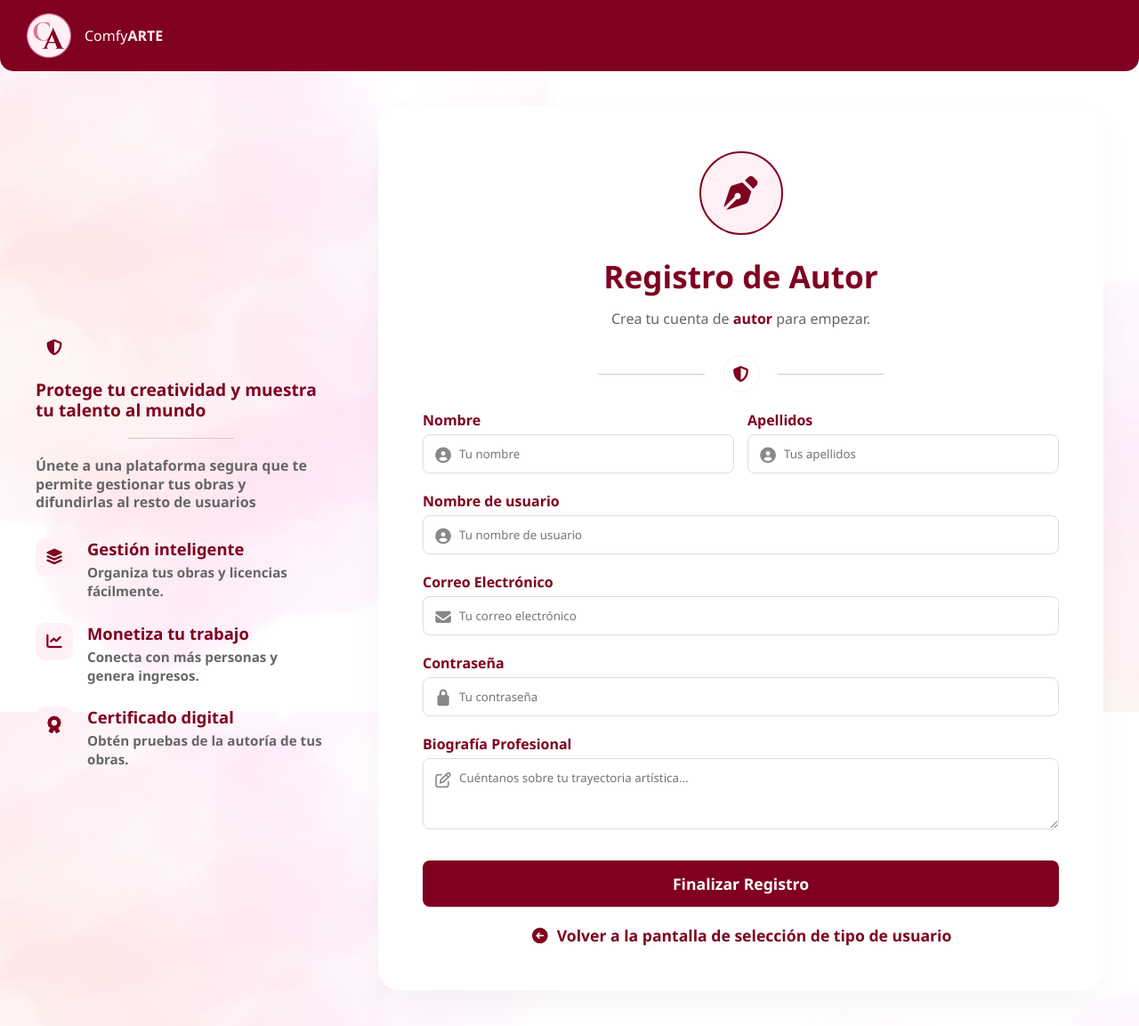
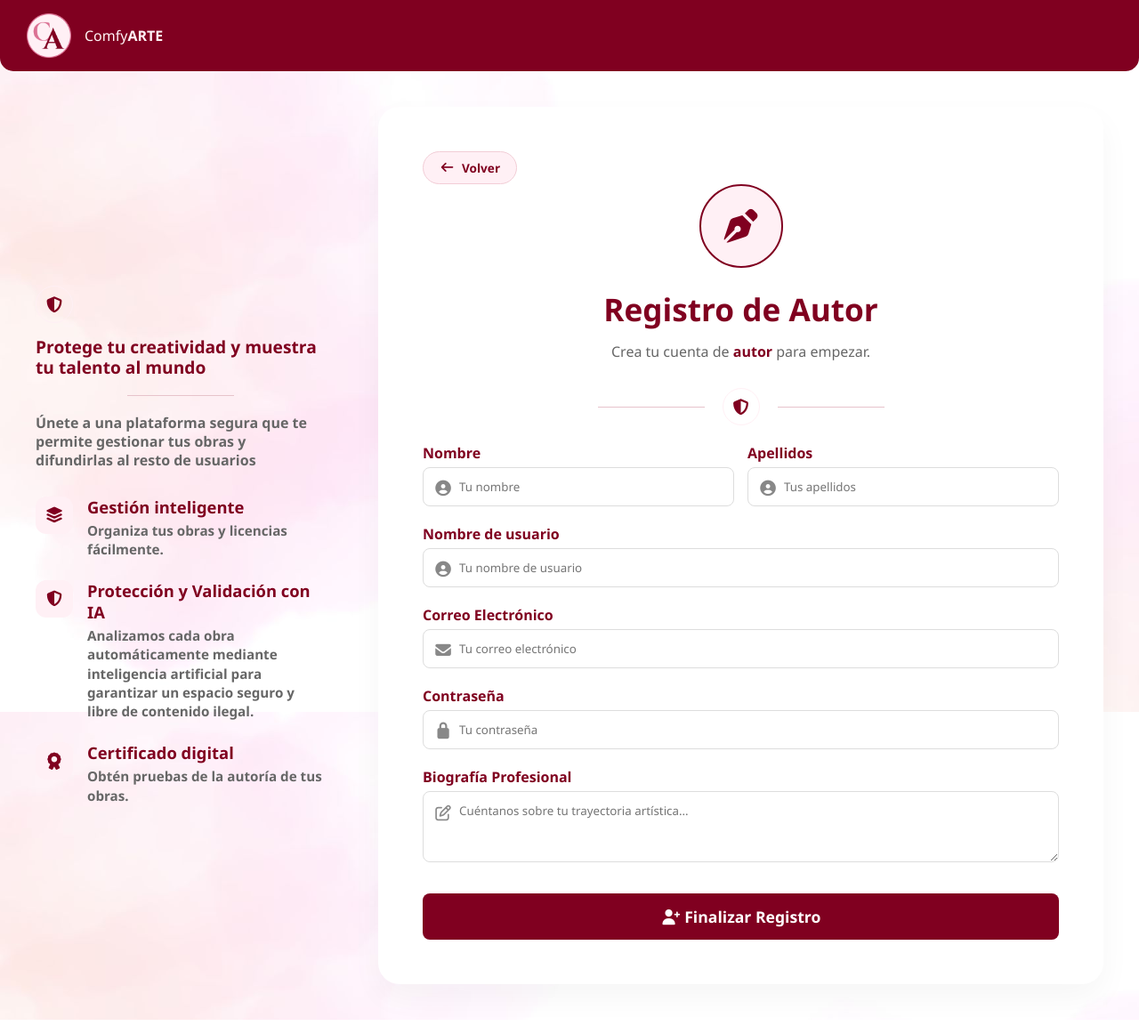
Before and after one commit to vickkky3/comfyArte, a Vue app in the folder authorship/authorship-frontend/: page /register/author in a window 1280 px wide. Shown: the whole page at 89% size. Built offline with nearby package versions, Linux system fonts and the light colour scheme.

Commit message:
mejora de la pantalla de registerForm

```diff
--- a/authorship/authorship-frontend/src/components/RegisterForm.vue
+++ b/authorship/authorship-frontend/src/components/RegisterForm.vue
@@ -52,11 +52,12 @@
 
             <div class="feature-item">
               <div class="feature-icon">
-                <i class="fa-solid fa-chart-line"></i>
+                <i class="fa-solid fa-shield-halved"></i>
               </div>
               <div class="feature-text">
-                <h2>Monetiza tu trabajo</h2>
-                <p>Conecta con más personas y genera ingresos.</p>
+                <h2>Protección y Validación con IA</h2>
+                <p>Analizamos cada obra automáticamente mediante inteligencia artificial para garantizar un espacio
+                  seguro y libre de contenido ilegal.</p>
               </div>
             </div>
 
@@ -106,8 +107,9 @@
                 <i class="fa-solid fa-heart"></i>
               </div>
               <div class="feature-text">
-                <h2>Apoyo directo al creador</h2>
-                <p>Fomenta el consumo responsable y valora el talento de tus artistas favoritos.</p>
+                <h2>Sigue a tus autores y guarda obras</h2>
+                <p>Guarda tus creaciones favoritas en tu lista personal y mantente al día siguiendo directamente el
+                  trabajo de los creadores.</p>
               </div>
             </div>
           </div>
@@ -116,6 +118,11 @@
       </div>
     </div>
     <div class="form-container">
+      <router-link to="/" class="btn-back-top">
+        <i class="fa-solid fa-arrow-left"></i>
+        <span>Volver</span>
+      </router-link>
+
       <div v-if="currentRol === 'author'" class="icon-circle author">
         <i class="fa-solid fa-pen-nib"></i>
       </div>
@@ -200,21 +207,15 @@
           </div>
           <small class="info-help">Selecciona los tipos de contenido que deseas descubrir en tu catálogo.</small>
         </div>
-
         <button class="btn-register" type="submit" :disabled="loading">
           <template v-if="loading">
             <i class="fa-solid fa-spinner fa-spin"></i> Procesando...
           </template>
 
           <template v-else>
-            Finalizar Registro
+            <i class="fa-solid fa-user-plus"></i> Finalizar Registro
           </template>
         </button>
-
-        <div class="back-link">
-          <i class="fa-solid fa-circle-arrow-left  "></i>
-          <router-link :to="{ path: '/' }">Volver a la pantalla de selección de tipo de usuario</router-link>
-        </div>
       </form>
     </div>
   </div>
```
